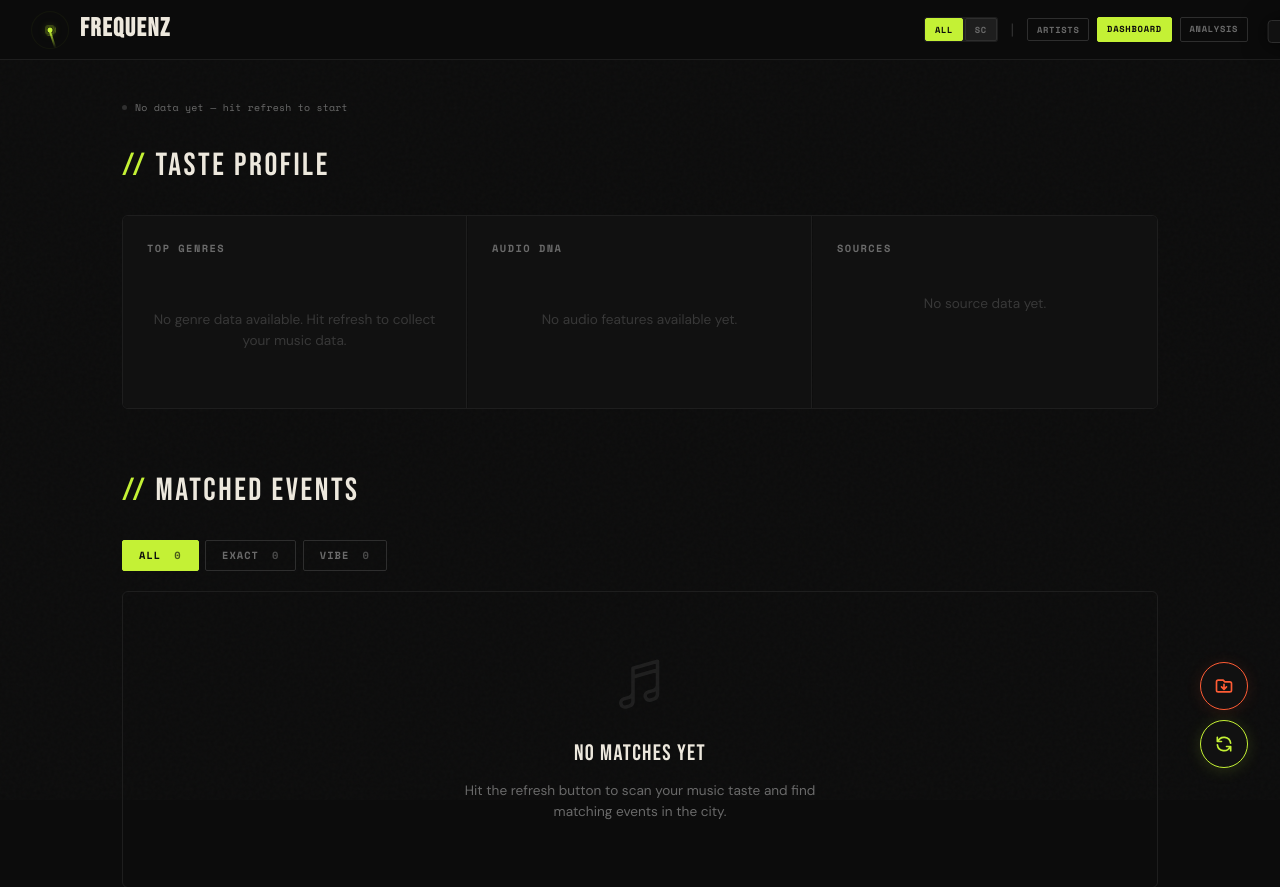
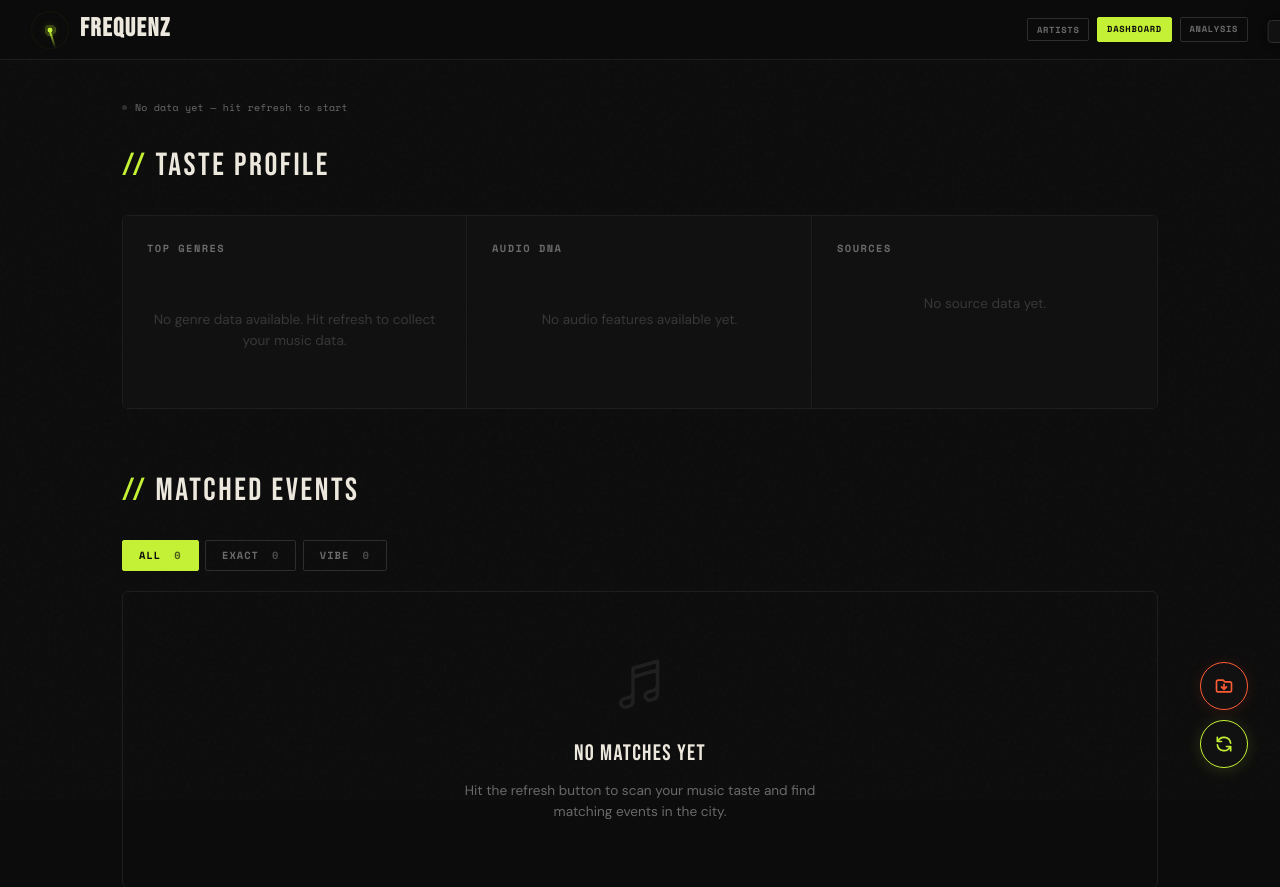
Before and after one commit to marvin-schumann/vibe-radar, a FastAPI app: template src/web/templates/index.html in a window 1280 px wide. Shown: the top 887 px of the page. Run offline with FastAPI, Linux system fonts and the light colour scheme; the template is opened without the code that fills it, so the values that code supplies are empty; parts of the project's set-up code (start-up, migrations or seed data) failed here and were passed over.

Commit message:
feat: SoundCloud-first UI cleanup — remove Spotify from dashboard
- Remove ALL/Spotify/SC platform toggle from header (no longer needed)
- Fix header button overflow with overflow:hidden + flex-shrink:0
- Source breakdown shows "100% SoundCloud" instead of pie when SC-only
- Match reason text changed from "on your Spotify/Soundcloud" to "in your library"
- Artist labels show "Your Library" instead of "Spotify" for Spotify-sourced artists
- Move Impressum/Datenschutz footer inside card on login + connect pages
- Remove .platform-dot.spotify CSS and globalPlatform filter JS
- Source chart color order: orange (SC) first, lime second

Co-Authored-By: Claude Opus 4.6 (1M context) <noreply@anthropic.com>

```diff
--- a/src/api/main.py
+++ b/src/api/main.py
@@ -822,7 +822,7 @@ async def get_events(
             "event_artist_name": m.get("event_artist", ""),
             "match_type": "exact" if m.get("score", 0) >= 95 else "vibe",
             "confidence": m.get("score", 0) / 100.0,
-            "match_reason": f"{'Exact' if m.get('score', 0) >= 95 else 'Close'} match ({m.get('score', 0)}%): {m.get('your_artist', '')} on your {artist_source_tag.title()}",
+            "match_reason": f"{'Exact' if m.get('score', 0) >= 95 else 'Close'} match ({m.get('score', 0)}%): {m.get('your_artist', '')} in your library",
         }
         if match_type == "all" or match_type is None or entry["match_type"] == match_type:
             results.append(entry)
--- a/src/web/templates/index.html
+++ b/src/web/templates/index.html
@@ -130,6 +130,7 @@
             background: rgba(12,12,12,0.96);
             backdrop-filter: blur(16px);
             border-bottom: 1px solid var(--border);
+            overflow: hidden;
         }
 
         .logo-container {
@@ -1121,17 +1122,6 @@
         ::-webkit-scrollbar-thumb { background: var(--border-bright); border-radius: 3px; }
         ::-webkit-scrollbar-thumb:hover { background: var(--text-dim); }
 
-        /* ============================================================
-           GLOBAL PLATFORM TOGGLE (header)
-           ============================================================ */
-        .global-platform {
-            display: flex;
-            gap: 2px;
-            background: var(--border);
-            border-radius: 3px;
-            padding: 1px;
-        }
-
         .gp-btn {
             font-family: var(--font-mono);
             font-size: 0.55rem;
@@ -1146,6 +1136,8 @@
             cursor: pointer;
             transition: all 0.15s;
             text-decoration: none;
+            white-space: nowrap;
+            flex-shrink: 0;
         }
 
         .gp-btn:hover { color: var(--text); border-color: var(--lime); }
@@ -1224,7 +1216,6 @@
             vertical-align: middle;
         }
 
-        .platform-dot.spotify { background: var(--lime); }
         .platform-dot.soundcloud { background: var(--orange); }
 
         /* ============================================================
@@ -1467,13 +1458,6 @@
             </a>
         </div>
         <div style="display:flex;align-items:center;gap:0.5rem;">
-            <!-- Global platform filter -->
-            <div class="global-platform" id="globalPlatform">
-                <button class="gp-btn active" data-gp="all">All</button>
-                <button class="gp-btn" data-gp="spotify">Spotify</button>
-                <button class="gp-btn" data-gp="soundcloud">SC</button>
-            </div>
-            <span style="color:var(--border-bright);margin:0 0.3rem;">|</span>
             <!-- Artists toggle -->
             <button class="gp-btn" id="toggleArtistsBtn" onclick="toggleArtistsSection()">Artists</button>
             <span class="gp-btn active">Dashboard</span>
@@ -1673,8 +1657,6 @@
         let featuresChart = null;
         let sourceChart = null;
         let currentFilter = 'all';
-        let currentPlatformFilter = 'all';
-        let currentArtistPlatform = 'all';
 
         // ============================================================
         // Chart.js global defaults
@@ -1726,7 +1708,7 @@
                 'resident_advisor': 'Resident Advisor',
                 'bandsintown': 'Bandsintown',
                 'songkick': 'Songkick',
-                'spotify': 'Spotify',
+                'spotify': 'Your Library',
                 'soundcloud': 'SoundCloud',
             };
             return map[src] || src;
@@ -1747,11 +1729,6 @@
                 renderGenreChart(tasteProfile.top_genres);
                 renderFeaturesChart(tasteProfile.avg_features, data.features_estimated);
                 renderSourceBreakdown(tasteProfile.sources, tasteProfile.total_artists);
-                // Show/hide Spotify filter button based on whether user has Spotify data
-                const spotifyBtn = document.querySelector('#globalPlatform .gp-btn[data-gp="spotify"]');
-                if (spotifyBtn) {
-                    spotifyBtn.style.display = (tasteProfile.sources && tasteProfile.sources.spotify) ? '' : 'none';
-                }
             } catch (err) {
                 console.error('Failed to load taste profile:', err);
             }
@@ -1814,7 +1791,7 @@
                     const img = a.image_url
                         ? `<img src="${escapeHtml(a.image_url)}" alt="" style="width:24px;height:24px;border-radius:50%;object-fit:cover;border:1px solid var(--border-bright);flex-shrink:0;">`
                         : `<div style="width:24px;height:24px;border-radius:50%;background:var(--border);flex-shrink:0;"></div>`;
-                    // Show Spotify popularity if available, else SoundCloud play_count
+                    // Show popularity if available, else play_count
                     let badge = '';
                     if (a.popularity != null) {
                         badge = `pop ${a.popularity}`;
@@ -2003,7 +1980,7 @@
                 const data = await resp.json();
                 allArtists = data.artists || [];
                 document.getElementById('artistTotal').textContent = allArtists.length ? `${allArtists.length} artists` : '';
-                renderArtists(currentArtistPlatform);
+                renderArtists('all');
             } catch (err) {
                 console.error('Failed to load artists:', err);
             }
@@ -2026,7 +2003,7 @@
                     ? `<img src="${escapeHtml(a.image_url)}" alt="${escapeHtml(a.name)}" loading="lazy">`
                     : `<div class="placeholder-img">${escapeHtml(a.name.charAt(0).toUpperCase())}</div>`;
                 const platform = a.source || 'unknown';
-                const platformLabel = platform === 'spotify' ? 'Spotify' : platform === 'soundcloud' ? 'SoundCloud' : platform;
+                const platformLabel = platform === 'soundcloud' ? 'SoundCloud' : platform === 'spotify' ? 'Your Library' : platform;
                 return `
                     <div class="artist-card">
                         ${imgHtml}
@@ -2048,18 +2025,6 @@
             btn.classList.toggle('active', !visible);
         }
 
-        // Global platform filter (header)
-        document.getElementById('globalPlatform').addEventListener('click', (e) => {
-            const btn = e.target.closest('.gp-btn');
-            if (!btn) return;
-            document.querySelectorAll('#globalPlatform .gp-btn').forEach(b => b.classList.remove('active'));
-            btn.classList.add('active');
-            currentPlatformFilter = btn.dataset.gp;
-            currentArtistPlatform = btn.dataset.gp;
-            renderArtists(currentArtistPlatform);
-            renderEvents(currentFilter);
-            updateCounts();
-        });
 
         function updateCounts() {
             document.getElementById('countAll').textContent = countUniqueEvents(allMatches);
@@ -2227,19 +2192,53 @@
         // Source Breakdown (Pie + Stats)
         // ============================================================
         function renderSourceBreakdown(sources, totalArtists) {
-            const statsContainer = document.getElementById('statsContainer');
+            const statsEl = document.getElementById('statsContainer');
             const canvas = document.getElementById('sourceChart');
 
             if (!sources || Object.keys(sources).length === 0) {
                 canvas.style.display = 'none';
-                statsContainer.innerHTML = '<p style="color: var(--text-muted); font-size: 0.85rem; text-align: center; padding: 1rem 0;">No source data yet.</p>';
+                statsEl.textContent = 'No source data yet.';
+                statsEl.style.cssText = 'color:var(--text-muted);font-size:0.85rem;text-align:center;padding:1rem 0;';
                 return;
             }
 
-            // Doughnut — neutral palette matching new design
-            const labels = Object.keys(sources).map(formatSource);
+            const sourceKeys = Object.keys(sources);
+
+            // Single source (SC-only): skip pie chart, show clean label
+            if (sourceKeys.length === 1) {
+                canvas.style.display = 'none';
+                const src = sourceKeys[0];
+
+                // Build DOM nodes safely
+                statsEl.replaceChildren();
+                const hero = document.createElement('div');
+                hero.style.cssText = 'text-align:center;padding:1.5rem 0 1rem;';
+                const pct = document.createElement('div');
+                pct.style.cssText = 'font-family:var(--font-display);font-size:2.2rem;letter-spacing:0.04em;color:var(--orange);';
+                pct.textContent = '100%';
+                const lbl = document.createElement('div');
+                lbl.style.cssText = 'font-family:var(--font-mono);font-size:0.65rem;letter-spacing:0.08em;text-transform:uppercase;color:var(--text-dim);margin-top:0.25rem;';
+                lbl.textContent = formatSource(src);
+                hero.append(pct, lbl);
+
+                const row = document.createElement('div');
+                row.className = 'stat-row';
+                const slbl = document.createElement('span');
+                slbl.className = 'stat-label';
+                slbl.textContent = 'Total Artists';
+                const sval = document.createElement('span');
+                sval.className = 'stat-value';
+                sval.textContent = totalArtists;
+                row.append(slbl, sval);
+
+                statsEl.append(hero, row);
+                return;
+            }
+
+            // Multiple sources: show doughnut
+            const labels = sourceKeys.map(formatSource);
             const values = Object.values(sources);
-            const colors = ['#c4f135', '#ff5c35', '#ede8dd', '#6a6a6a'];
+            const colors = ['#ff5c35', '#c4f135', '#ede8dd', '#6a6a6a'];
 
             sourceChart = new Chart(canvas.getContext('2d'), {
                 type: 'doughnut',
@@ -2283,19 +2282,32 @@
                 }
             });
 
-            // Stats
-            statsContainer.innerHTML = `
-                <div class="stat-row">
-                    <span class="stat-label">Total Artists</span>
-                    <span class="stat-value">${totalArtists}</span>
-                </div>
-                ${Object.entries(sources).map(([src, count]) => `
-                    <div class="stat-row">
-                        <span class="stat-label">${formatSource(src)}</span>
-                        <span class="stat-value" style="font-size: 1.1rem;">${count}</span>
-                    </div>
-                `).join('')}
-            `;
+            // Stats — built with DOM methods
+            statsEl.replaceChildren();
+            const totalRow = document.createElement('div');
+            totalRow.className = 'stat-row';
+            const tl = document.createElement('span');
+            tl.className = 'stat-label';
+            tl.textContent = 'Total Artists';
+            const tv = document.createElement('span');
+            tv.className = 'stat-value';
+            tv.textContent = totalArtists;
+            totalRow.append(tl, tv);
+            statsEl.append(totalRow);
+
+            Object.entries(sources).forEach(([src, count]) => {
+                const r = document.createElement('div');
+                r.className = 'stat-row';
+                const l = document.createElement('span');
+                l.className = 'stat-label';
+                l.textContent = formatSource(src);
+                const v = document.createElement('span');
+                v.className = 'stat-value';
+                v.style.fontSize = '1.1rem';
+                v.textContent = count;
+                r.append(l, v);
+                statsEl.append(r);
+            });
         }
 
         // ============================================================
@@ -2311,10 +2323,6 @@
                 matches = allMatches.filter(m => m.match_type === 'vibe');
             }
 
-            // Platform filter
-            if (currentPlatformFilter && currentPlatformFilter !== 'all') {
-                matches = matches.filter(m => m.matched_artist.source === currentPlatformFilter);
-            }
 
             if (matches.length === 0) {
                 grid.innerHTML = `
@@ -2331,7 +2339,7 @@
 
             // Group matches by event URL so one event = one card,
             // deduplicating matched artists by name (same artist from
-            // both Spotify and SoundCloud should appear only once).
+            // multiple sources should appear only once).
             const eventMap = new Map();
             matches.forEach(match => {
                 const key = match.event.url || (match.event.name + '|' + match.event.date);
--- a/src/web/templates/login.html
+++ b/src/web/templates/login.html
@@ -218,6 +218,9 @@
         <button class="btn" type="submit">Join Waitlist</button>
       </form>
     </div>
+    <div style="border-top:1px solid #1e1e1e;padding:1.25rem 0 0;margin-top:24px;text-align:center;font-family:'Space Mono','Courier New',monospace;font-size:0.6rem;letter-spacing:0.06em;color:#303030;">
+      <a href="/impressum" style="color:#6a6a6a;text-decoration:none;">Impressum</a> &nbsp;&middot;&nbsp; <a href="/datenschutz" style="color:#6a6a6a;text-decoration:none;">Datenschutz</a>
+    </div>
   </div>
 
   <script>
@@ -230,8 +233,5 @@
     // Auto-switch to signup if signing up
     if (window.location.search.includes('signup')) switchTab('signup', document.querySelectorAll('.tab')[1]);
   </script>
-  <footer style="border-top:1px solid #1e1e1e;padding:1.5rem 0;text-align:center;font-family:'Space Mono','Courier New',monospace;font-size:0.6rem;letter-spacing:0.06em;color:#303030;">
-    <a href="/impressum" style="color:#6a6a6a;text-decoration:none;">Impressum</a> &nbsp;&middot;&nbsp; <a href="/datenschutz" style="color:#6a6a6a;text-decoration:none;">Datenschutz</a>
-  </footer>
 </body>
 </html>
```
Also changed, not shown: src/web/templates/connect.html (+4 -3 lines).
